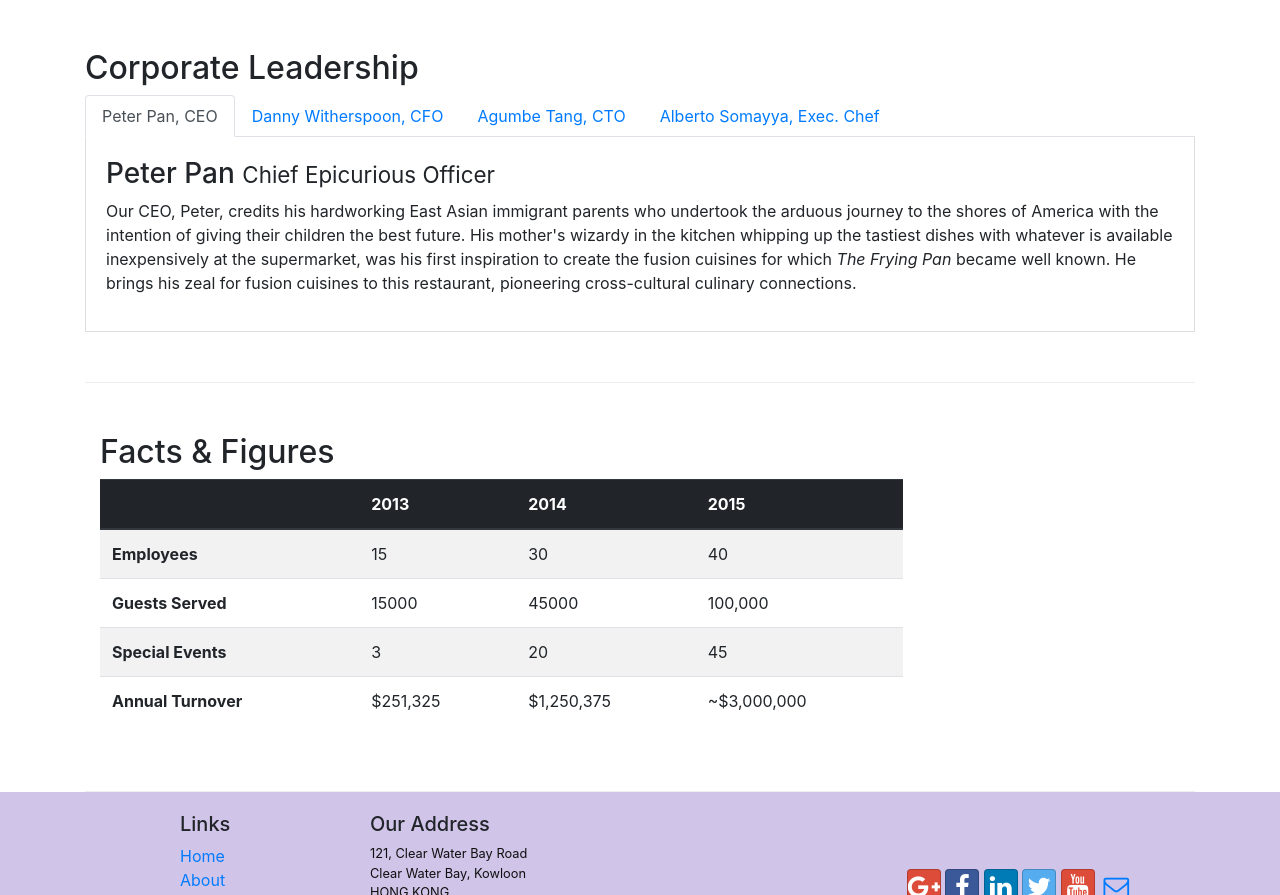
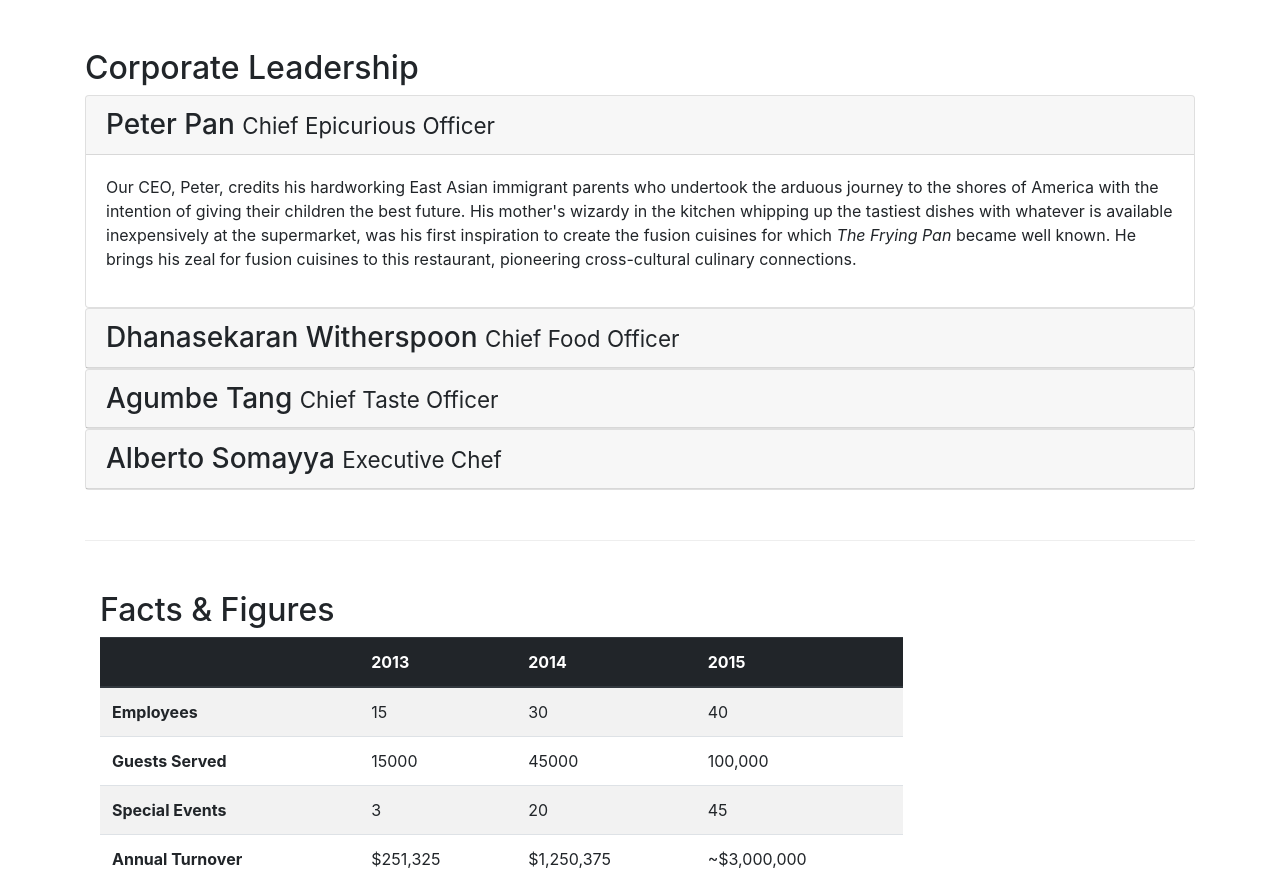
Before and after one commit to Aadhithyashri/Trial-Bootstrap-Website, a website: page Bootstrap4/conFusion/aboutus.html in a window 1280 px wide. Shown: the part 973-1868 px from the top of the page. Drawn offline with nearby package versions, Linux system fonts and the light colour scheme.

Commit message:
accordion

```diff
--- a/Bootstrap4/conFusion/aboutus.html
+++ b/Bootstrap4/conFusion/aboutus.html
@@ -100,40 +100,62 @@
         <div class="row row-content">
             <div>
                 <h2>Corporate Leadership</h2>
-                <ul class="nav nav-tabs">
-                    <li class="nav-item">
-                      <a class="nav-link active" href="#peter"
-                        role="tab" data-toggle="tab">Peter Pan, CEO</a>
-                    </li>
-                    <li class="nav-item">
-                      <a class="nav-link" href="#danny" role="tab"
-                        data-toggle="tab">Danny Witherspoon, CFO</a>
-                    </li>
-                    <li class="nav-item">
-                      <a class="nav-link" href="#agumbe"role="tab"
-                        data-toggle="tab">Agumbe Tang, CTO</a>
-                    </li>
-                    <li class="nav-item">
-                      <a class="nav-link" href="#alberto" role="tab"
-                        data-toggle="tab">Alberto Somayya, Exec. Chef</a>
-                    </li>
-                </ul>
-                <div class="tab-content">
-                    <div role="tabpanel" class="tab-pane fade show active" id="peter">
-                        <h3>Peter Pan <small>Chief Epicurious Officer</small></h3>
-                        <p class="d-none d-sm-block">Our CEO, Peter, credits his hardworking East Asian immigrant parents who undertook the arduous journey to the shores of America with the intention of giving their children the best future. His mother's wizardy in the kitchen whipping up the tastiest dishes with whatever is available inexpensively at the supermarket, was his first inspiration to create the fusion cuisines for which <em>The Frying Pan</em> became well known. He brings his zeal for fusion cuisines to this restaurant, pioneering cross-cultural culinary connections.</p>
+                <div id="accordion">
+                    <div class="card">
+                        <div class="card-header" role="tab" id="peterhead">
+                        <h3 class="mb-0">
+                            <a data-toggle="collapse" data-target="#peter">
+                            Peter Pan <small>Chief Epicurious Officer</small>
+                            </a>
+                        </h3>
+                        </div>
+                        <div class="collapse show" id="peter" data-parent="#accordion">
+                            <div class="card-body">
+                                <p class="d-none d-sm-block">Our CEO, Peter, credits his hardworking East Asian immigrant parents who undertook the arduous journey to the shores of America with the intention of giving their children the best future. His mother's wizardy in the kitchen whipping up the tastiest dishes with whatever is available inexpensively at the supermarket, was his first inspiration to create the fusion cuisines for which <em>The Frying Pan</em> became well known. He brings his zeal for fusion cuisines to this restaurant, pioneering cross-cultural culinary connections.</p>
+                            </div>
+                        </div>
                     </div>
-                    <div role="tabpanel" class="tab-pane fade show" id="danny">
-                        <h3>Dhanasekaran Witherspoon <small>Chief Food Officer</small></h3>
-                        <p class="d-none d-sm-block">Our CFO, Danny, as he is affectionately referred to by his colleagues, comes from a long established family tradition in farming and produce. His experiences growing up on a farm in the Australian outback gave him great appreciation for varieties of food sources. As he puts it in his own words, <em>Everything that runs, wins, and everything that stays, pays!</em></p>
+                    <div class="card">
+                        <div class="card-header" role="tab" id="dannyhead">
+                        <h3 class="mb-0">
+                            <a class="collapsed" data-toggle="collapse" data-target="#danny">
+                            Dhanasekaran Witherspoon <small>Chief Food Officer</small>
+                            </a>
+                        </h3>
                     </div>
-                    <div role="tabpanel" class="tab-pane fade show" id="agumbe">
-                        <h3>Agumbe Tang <small>Chief Taste Officer</small></h3>
-                        <p class="d-none d-sm-block">Blessed with the most discerning gustatory sense, Agumbe, our CTO, personally ensures that every dish that we serve meets his exacting tastes. Our chefs dread the tongue lashing that ensues if their dish does not meet his exacting standards. He lives by his motto, <em>You click only if you survive my lick.</em></p>
+                    <div class="collapse" id="danny" data-parent="#accordion">
+                        <div class="card-body">
+                            <p class="d-none d-sm-block">Our CFO, Danny, as he is affectionately referred to by his colleagues, comes from a long established family tradition in farming and produce. His experiences growing up on a farm in the Australian outback gave him great appreciation for varieties of food sources. As he puts it in his own words, <em>Everything that runs, wins, and everything that stays, pays!</em></p>
+                        </div>
                     </div>
-                    <div role="tabpanel" class="tab-pane fade show" id="alberto">
-                        <h3>Alberto Somayya <small>Executive Chef</small></h3>
-                        <p class="d-none d-sm-block">Award winning three-star Michelin chef with wide International experience having worked closely with whos-who in the culinary world, he specializes in creating mouthwatering Indo-Italian fusion experiences. He says, <em>Put together the cuisines from the two craziest cultures, and you get a winning hit! Amma Mia!</em></p>
+                </div>
+                <div class="card">
+                        <div class="card-header" role="tab" id="agumbehead">
+                        <h3 class="mb-0">
+                            <a class="collapsed" data-toggle="collapse" data-target="#agumbe">
+                            Agumbe Tang <small>Chief Taste Officer</small>
+                            </a>
+                        </h3>
+                        </div>
+                    <div class="collapse" id="agumbe" data-parent="#accordion">
+                        <div class="card-body">
+                            <p class="d-none d-sm-block">Blessed with the most discerning gustatory sense, Agumbe, our CTO, personally ensures that every dish that we serve meets his exacting tastes. Our chefs dread the tongue lashing that ensues if their dish does not meet his exacting standards. He lives by his motto, <em>You click only if you survive my lick.</em></p>
+                        </div>
+                    </div>
+                </div>
+                <div class="card">
+                            <div class="card-header" role="tab" id="albertohead">
+                            <h3 class="mb-0">
+                                <a class="collapsed" data-toggle="collapse" data-target="#alberto">
+                                Alberto Somayya <small>Executive Chef</small>
+                                </a>
+                            </h3>
+                        </div>
+                        <div class="collapse" id="alberto" data-parent="#accordion">
+                            <div class="card-body">
+                                <p class="d-none d-sm-block">Award winning three-star Michelin chef with wide International experience having worked closely with whos-who in the culinary world, he specializes in creating mouthwatering Indo-Italian fusion experiences. He says, <em>Put together the cuisines from the two craziest cultures, and you get a winning hit! Amma Mia!</em></p>
+                            </div>
+                        </div>
                     </div>
                 </div>
             </div>
--- a/Bootstrap4/conFusion/styles.css
+++ b/Bootstrap4/conFusion/styles.css
@@ -39,10 +39,6 @@ body{
      background-color: #512DA8;
 }
 
-.card-header{
-    color:floralwhite;
-}
-
 .tab-content {
     border-left: 1px solid #ddd;
     border-right: 1px solid #ddd;
```
Also changed, not shown: Bootstrap4/conFusion/index.html (+1 -1 lines).
